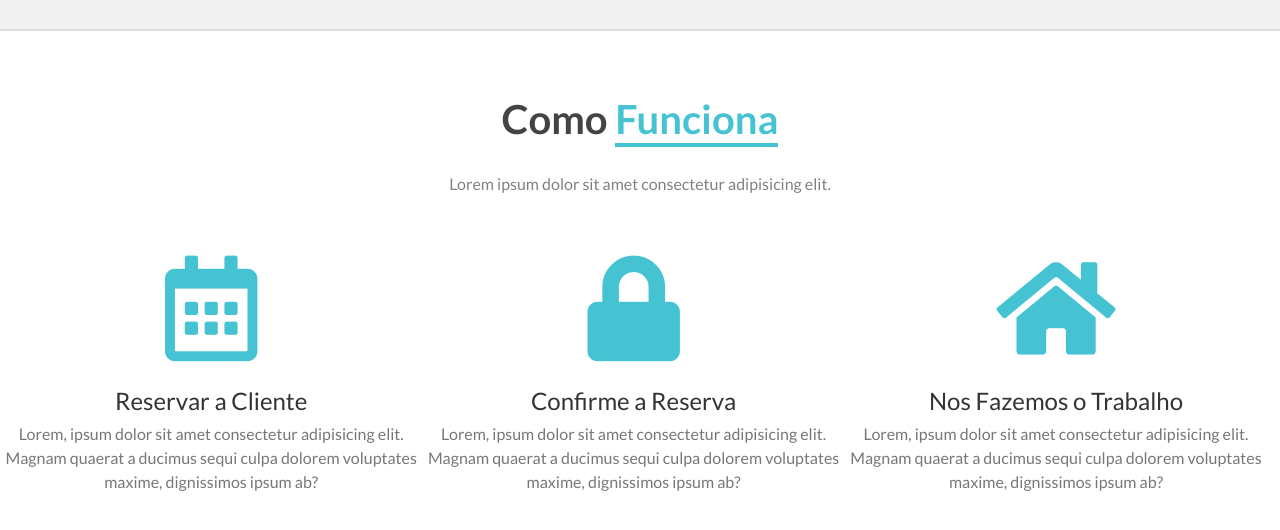
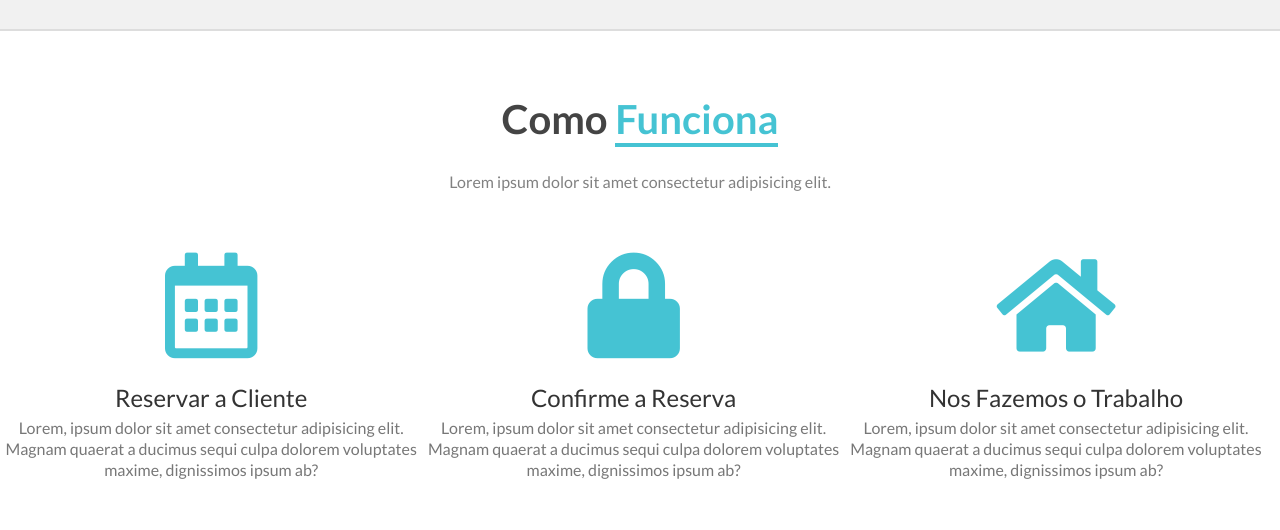
Before and after one commit to marcalramosweb/masterclean, a website: page index.html in a window 1280 px wide. Shown: the part 970-1500 px from the top of the page. Drawn offline with Linux system fonts and the light colour scheme.

Commit message:
a terceira alteracao

```diff
--- a/sass/components/_comoFunciona.scss
+++ b/sass/components/_comoFunciona.scss
@@ -55,7 +55,7 @@
 
     & p{
         font-size: 1rem;
-        line-height: 1.5;
+        line-height: 1.3;
     }
 
 }
```
Also changed, not shown: css/style.css.
